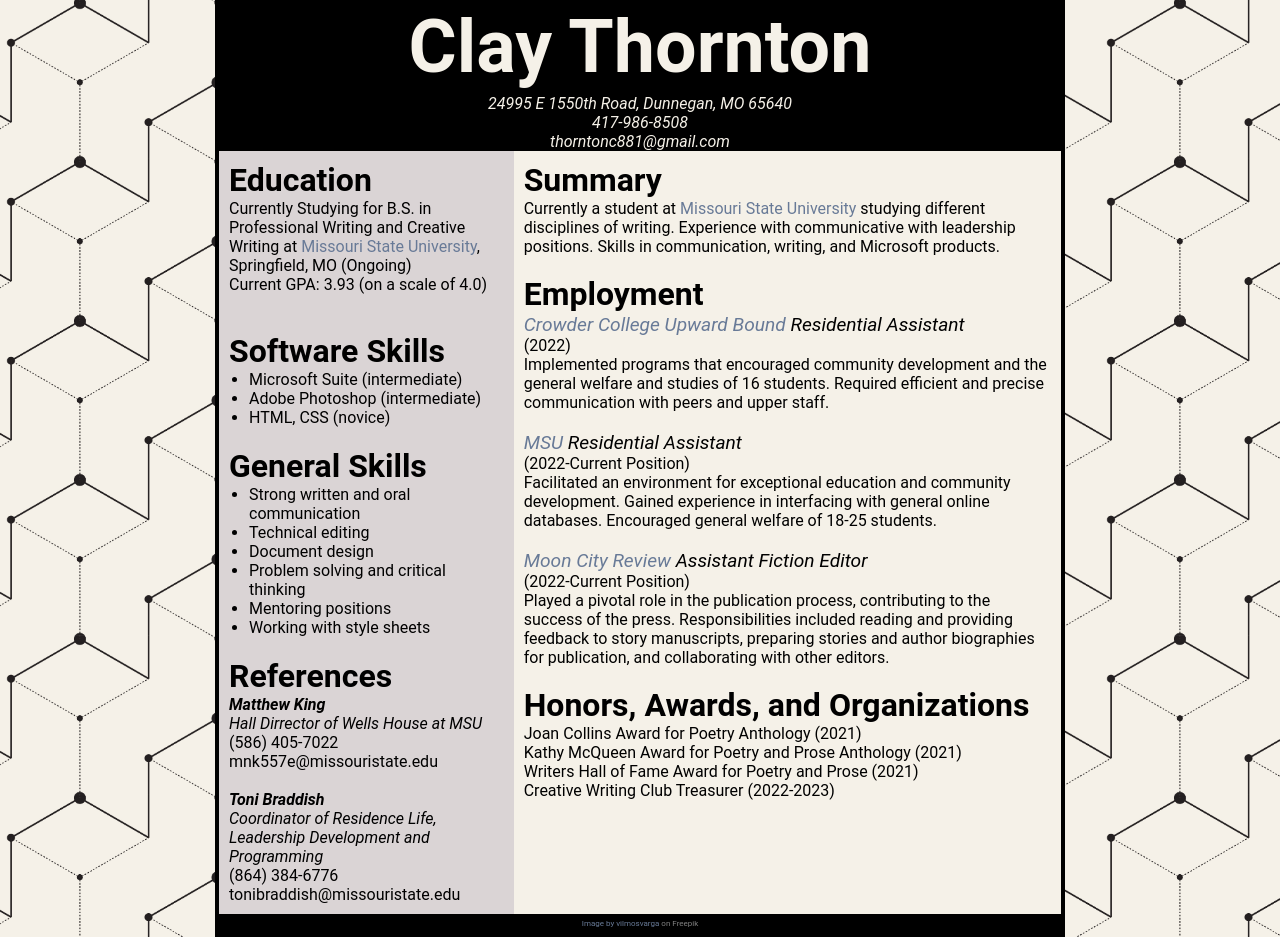
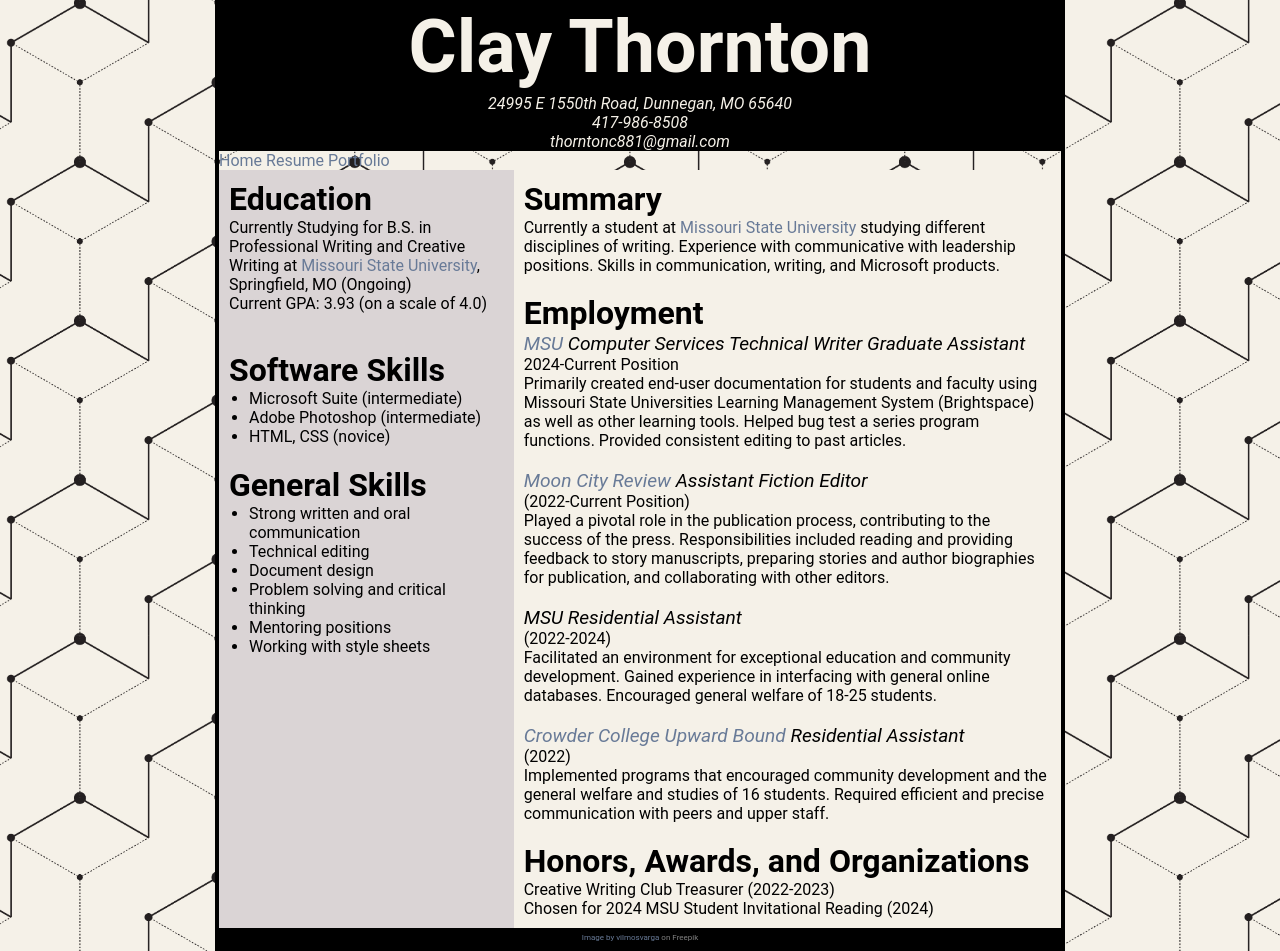
Before and after one commit to CClayThornton/cclaythornton.gitbub.io, a plain HTML site: page index.html in a window 1280 px wide. Drawn offline with Linux system fonts and the light colour scheme; a web font is replaced by a local one.

Commit message:
Add files via upload

```diff
--- a/index.html
+++ b/index.html
@@ -19,6 +19,12 @@
 		<address>24995 E 1550th Road, Dunnegan, MO 65640<br>417-986-8508<br>thorntonc881@gmail.com</address>
 	</div>
 	</header>
+
+	<nav>
+        <a href="index.html">Home</a>
+		<a href="resume.html">Resume</a>
+		<a href="portfolio.html">Portfolio</a
+    </nav>
 
 <div id="tableContainer">
 <div id="tableRow">
@@ -45,18 +51,6 @@
 			<li>Mentoring positions</li>
 			<li>Working with style sheets</li>
 			</ul>
-		<h2>References</h2>
-			<p><span class="ref">Matthew King</span><br>
-				<i>Hall Dirrector of Wells House at <abbr title="Missouri State University">MSU</abbr></i><br>
-				(586) 405-7022<br>
-				mnk557e@missouristate.edu
-			</p>
-			<br>
-			<p><span class="ref">Toni Braddish</span><br>
-				<i>Coordinator of Residence Life, Leadership Development and Programming</i><br>
-				(864) 384-6776<br>
-				tonibraddish@missouristate.edu
-			</p>
 	</section>
 
 	<div id="aboutme">
@@ -68,6 +62,27 @@
 		<br>
 		<section id="employment">
 			<h2>Employment</h2>
+				<p><span class="title"><abbr title="Missouri State University"><a href="https://www.missouristate.edu/" target=blank>MSU</abbr></a> Computer Services Technical Writer Graduate Assistant</span><br>
+				<span class="date">2024-Current Position</span><br>
+				Primarily created end-user documentation for students and faculty using Missouri State Universities Learning
+				Management System (Brightspace) as well as other learning tools. Helped bug test a series program
+				functions. Provided consistent editing to past articles.
+				</p>
+				<br>
+				<p><span class="title"><a href="https://mooncityreview.com" target=blank>Moon City Review</a> Assistant Fiction Editor</span><br>
+				<span class="date">(2022-Current Position)</span><br>
+				Played a pivotal role in the publication process, contributing to the success of the press. Responsibilities included reading and providing feedback to story manuscripts,
+				preparing stories and author biographies for publication, and collaborating with other editors.
+				</p>
+				<br>
+				<p><span class="title"><abbr title="Missouri State University">MSU Residential Assistant</span><br>
+				<span class="date">(2022-2024)</span><br>
+				Facilitated an environment for exceptional education and community development.
+				Gained experience in interfacing with general online databases.
+				Encouraged general welfare of 18-25 students.
+				</p>
+				<br>
+
 				<p><span class="title"><a href="https://www.crowder.edu/services/trio/upward-bound/" target=blank>Crowder College Upward Bound</a> Residential Assistant</span><br>
 				<span class="date">(2022)</span><br>
 				Implemented programs that encouraged community development
@@ -75,26 +90,12 @@
 				Required efficient and precise communication with peers and upper staff.
 				</p>
 				<br>
-				<p><span class="title"><abbr title="Missouri State University"><a href="https://www.missouristate.edu/" target=blank>MSU</a></abbr> Residential Assistant</span><br>
-				<span class="date">(2022-Current Position)</span><br>
-				Facilitated an environment for exceptional education and community development.
-				Gained experience in interfacing with general online databases.
-				Encouraged general welfare of 18-25 students.
-				</p>
-				<br>
-				<p><span class="title"><a href="https://mooncityreview.com" target=blank>Moon City Review</a> Assistant Fiction Editor</span><br>
-				<span class="date">(2022-Current Position)</span><br>
-				Played a pivotal role in the publication process, contributing to the success of the press. Responsibilities included reading and providing feedback to story manuscripts,
-				preparing stories and author biographies for publication, and collaborating with other editors.
 		</section>
-		<br>
 		<section id="Awards">
 			<h2>Honors, Awards, and Organizations</h2>
 				<p>
-					Joan Collins Award for Poetry Anthology		 	(2021) <br>
-					Kathy McQueen Award for Poetry and Prose Anthology 	(2021) <br>
-					Writers Hall of Fame Award for Poetry and Prose 		(2021) <br>
 					Creative Writing Club Treasurer 				(2022-2023) <br>
+					Chosen for 2024 MSU Student Invitational Reading 		(2024)
 				</p>
 		</section>
 
```
